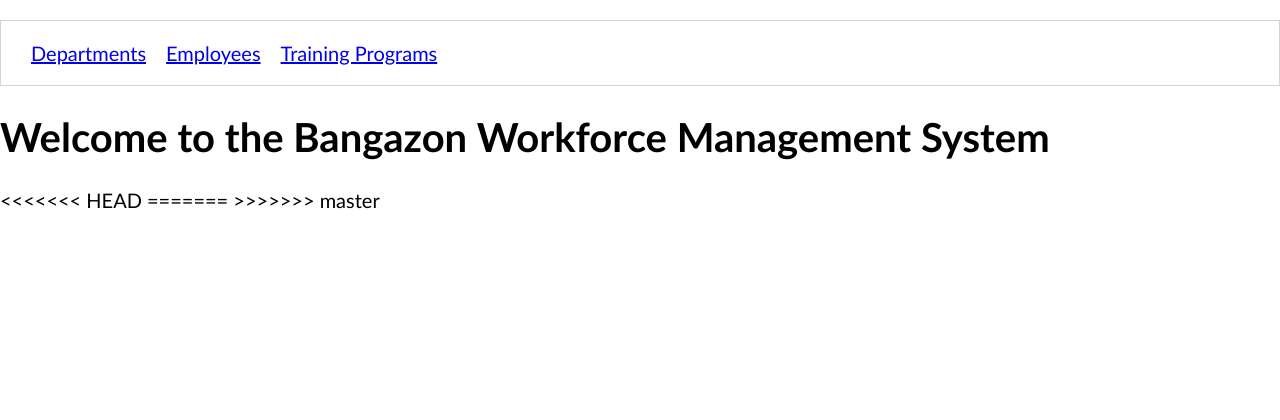
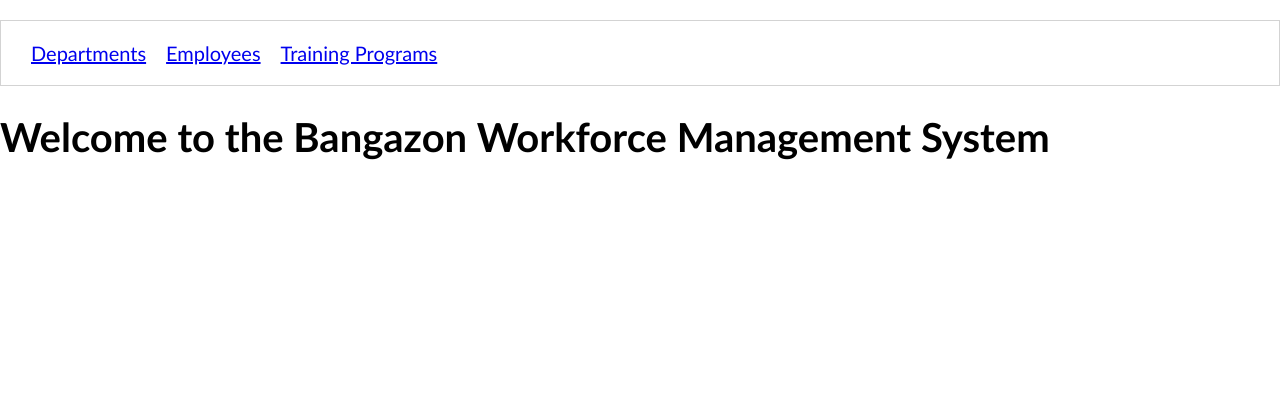
Before and after one commit to nss-day-cohort-33/bangazon-workforce-management-vendacien-caliphate, a Django app: page / in a window 1280 px wide. Shown: the top 420 px of the page. Run offline with Django 3.2, Linux system fonts and the light colour scheme.

Commit message:
fixed error

```diff
--- a/hrapp/templates/shared/base.html
+++ b/hrapp/templates/shared/base.html
@@ -41,16 +41,5 @@
     {% endblock scripts %}
 
 </body>
-<<<<<<< HEAD
 
 </html>
-
-
-
-
-
-
-
-=======
-</html>
->>>>>>> master
```
Also changed, not shown: README.md (deleted).
